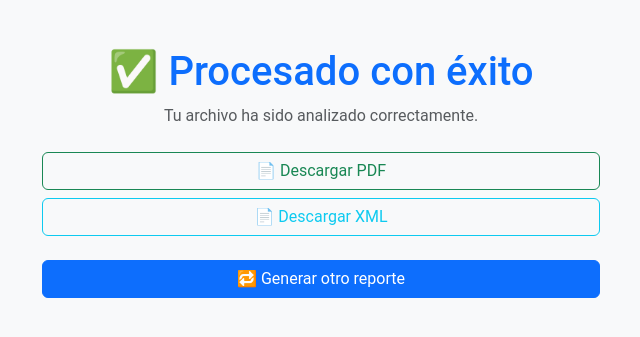
After one commit to dafnehernandez/WebSystemAut, a Flask app: template templates/resultado.html in a window 1280 px wide. The commit adds this page. Shown: the top 337 px of the page, without its empty margins (319-959 px from the left). Run offline with Flask 3, Linux system fonts and the light colour scheme; the template is opened without the code that fills it, so the values that code supplies are empty.

Commit message:
v2 stable

```diff
--- a/app.py
+++ b/app.py
@@ -49,11 +49,7 @@ def upload():
         xml_path = os.path.join(OUTPUT_FOLDER, nombre + '.xml')
         ET.ElementTree(root).write(xml_path, encoding='utf-8', xml_declaration=True)
 
-        return f"""
-        <p>Procesado con éxito</p>
-        <a href="/descargar/pdf/{nombre}.pdf">Descargar PDF</a><br>
-        <a href="/descargar/xml/{nombre}.xml">Descargar XML</a>
-        """
+        return render_template('resultado.html', nombre=nombre)
 
 @app.route('/descargar/pdf/<nombre>')
 def descargar_pdf(nombre):
--- /dev/null
+++ b/outputs/BMC_ascii_art.txt.xml
@@ -0,0 +1,2 @@
+<?xml version='1.0' encoding='utf-8'?>
+<reporte />
--- a/templates/index.html
+++ b/templates/index.html
@@ -24,6 +24,8 @@
         <input type="file" id="archivo" name="archivo" accept=".txt,.log" class="d-none">
         <div class="btn-group" role="group">
           <button type="button" id="selectBtn" class="btn btn-outline-primary">Seleccionar archivo</button>
+        </div>
+        <div class="btn-group" role="group">
           <button type="submit" class="btn btn-primary">Enviar</button>
         </div>
         <p id="fileName" class="mt-3 text-muted"></p>
--- /dev/null
+++ b/templates/resultado.html
@@ -0,0 +1,24 @@
+<!DOCTYPE html>
+<html lang="es">
+<head>
+  <meta charset="UTF-8">
+  <title>Reporte generado</title>
+  <meta name="viewport" content="width=device-width, initial-scale=1">
+  <link href="https://cdn.jsdelivr.net/npm/bootstrap@5.3.3/dist/css/bootstrap.min.css" rel="stylesheet">
+  <link rel="stylesheet" href="{{ url_for('static', filename='css/estilos.css') }}">
+</head>
+<body class="bg-light">
+
+  <div class="container mt-5 text-center">
+    <h1 class="text-primary">✅ Procesado con éxito</h1>
+    <p class="text-muted">Tu archivo ha sido analizado correctamente.</p>
+
+    <div class="d-grid gap-2 col-6 mx-auto mt-4">
+      <a href="{{ url_for('descargar_pdf', nombre=nombre + '.pdf') }}" class="btn btn-outline-success">📄 Descargar PDF</a>
+      <a href="{{ url_for('descargar_xml', nombre=nombre + '.xml') }}" class="btn btn-outline-info">📄 Descargar XML</a>
+      <a href="{{ url_for('index') }}" class="btn btn-primary mt-3">🔁 Generar otro reporte</a>
+    </div>
+  </div>
+
+</body>
+</html>
--- /dev/null
+++ b/uploads/BMC_ascii_art.txt
@@ -0,0 +1,6 @@
+██████╗   ███╗   ███╗   ██████╗
+██╔══██╗  ████╗ ████║  ██╔═══██╗
+██████╔╝  ██╔████╔██║  ██║   ██║
+██╔═══╝   ██║╚██╔╝██║  ██║   ██║
+██║       ██║ ╚═╝ ██║  ╚██████╔╝
+╚═╝       ╚═╝     ╚═╝   ╚═════╝
```
Also changed, not shown: 3 other files.
